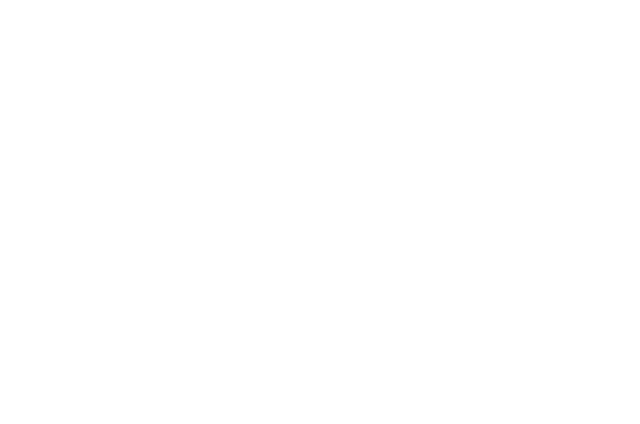
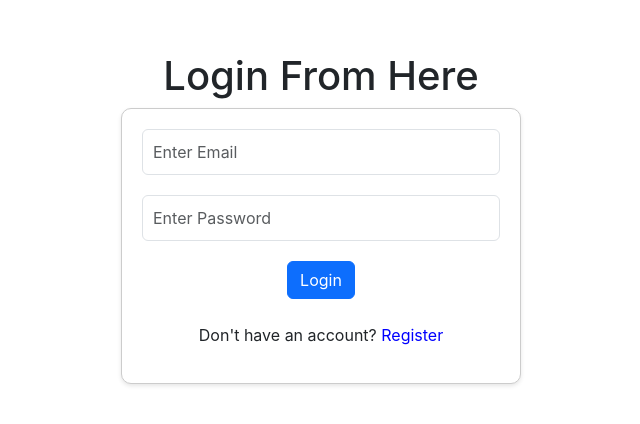
Before and after one commit to Kalindusu/Admin_User_Auth, a React (Create React App) app in the folder frontend/: page / in a window 1280 px wide. Before the commit this address had no page. Shown: the part 182-606 px from the top of the page, without its empty margins (319-959 px from the left). Built offline with nearby package versions, Linux system fonts and the light colour scheme.

Commit message:
login frontend update

```diff
--- a/frontend/src/App.js
+++ b/frontend/src/App.js
@@ -11,7 +11,7 @@
     <div className="App">
    <BrowserRouter>
     <Routes>
-      <Route path="/login" element={<Login />}></Route>
+      <Route path="/" element={<Login />}></Route>
       <Route path="/register" element={<Register />}></Route>
     </Routes>
     </BrowserRouter>
--- a/frontend/src/Components/Login.js
+++ b/frontend/src/Components/Login.js
@@ -2,7 +2,7 @@
 import Button from "react-bootstrap/Button";
 import Form from "react-bootstrap/Form";
 import axios from 'axios';
-import { useNavigate } from 'react-router-dom';
+
 import "./Login.css";
 
 function Login() {
@@ -43,7 +43,7 @@
                         placeholder="Enter Email"
                         name="email"
                         value={email}
-                        onChange={(e) => setEmail(e.target.value)}  // Correct handler
+                        onChange={(e) => setEmail(e.target.value)}
                     />
                 </Form.Group>
                 <Form.Group className="mb-3" controlId="formBasicPassword">
@@ -52,7 +52,7 @@
                         placeholder="Enter Password"
                         name="password"
                         value={password}
-                        onChange={(e) => setPassword(e.target.value)}  // Correct handler
+                        onChange={(e) => setPassword(e.target.value)}
                     />
                 </Form.Group>
 
--- a/frontend/src/Components/Register.js
+++ b/frontend/src/Components/Register.js
@@ -3,8 +3,12 @@
 import Button from "react-bootstrap/Button";
 import Form from "react-bootstrap/Form";
 import { Navigate } from 'react-router-dom';
+import axios from 'axios';
+import { useState } from 'react';
+import { useNavigate } from 'react-router-dom';
 
 function Register() {
+  const Navigate = useNavigate();
   const [register, setRegister] = useState({
     name: "",
     email: "",
@@ -24,10 +28,10 @@
   console.log(register);
 
   try{
-      const response = await axios.post('http://localhost:8082/addUser', register);
+      const response = await axios.post('http://localhost:8080/add', register);
       console.log(response.data);
       alert("User added successfully");
-      Navigate('/login');
+      Navigate('/');
 
  } catch(error){
   console.log(error);
```
